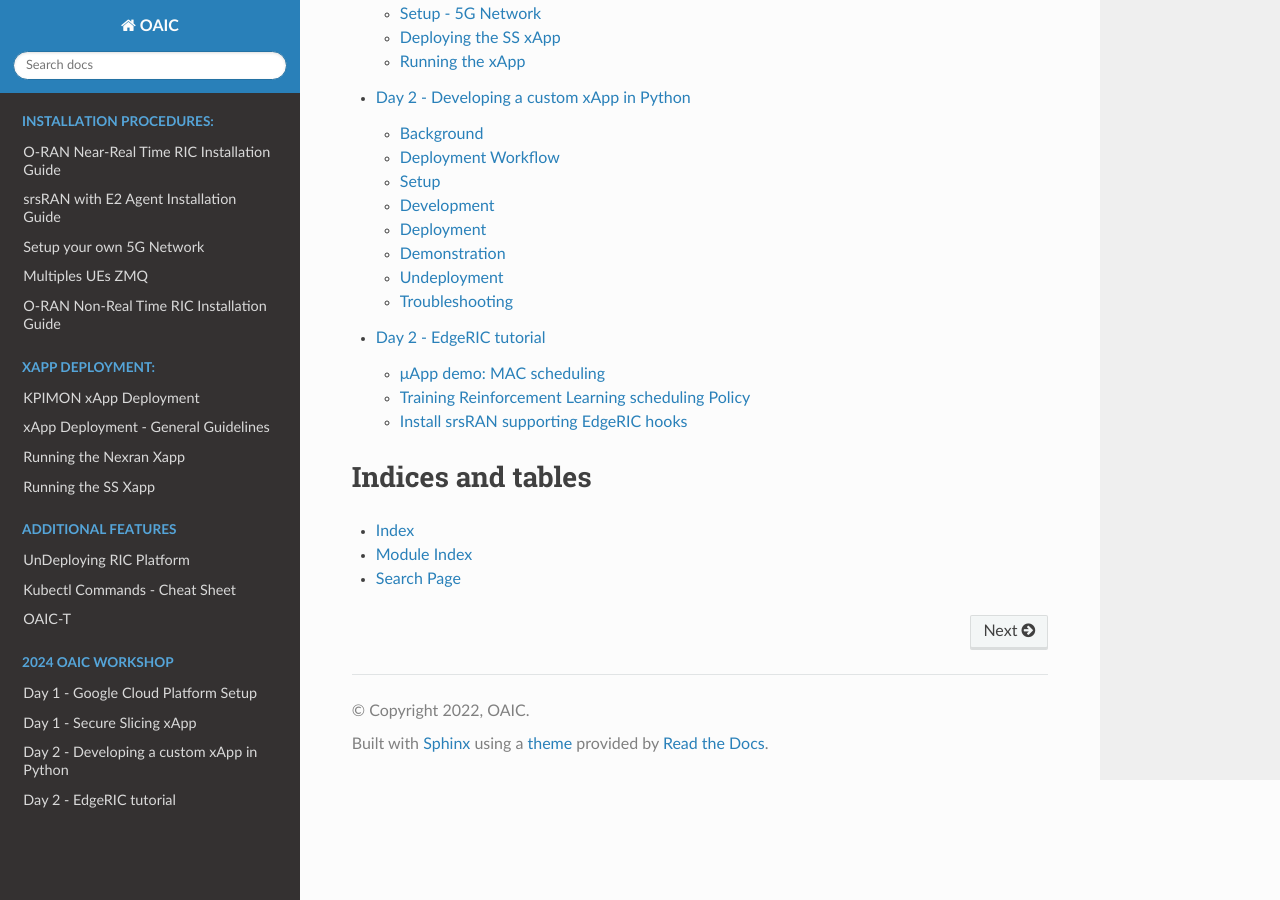
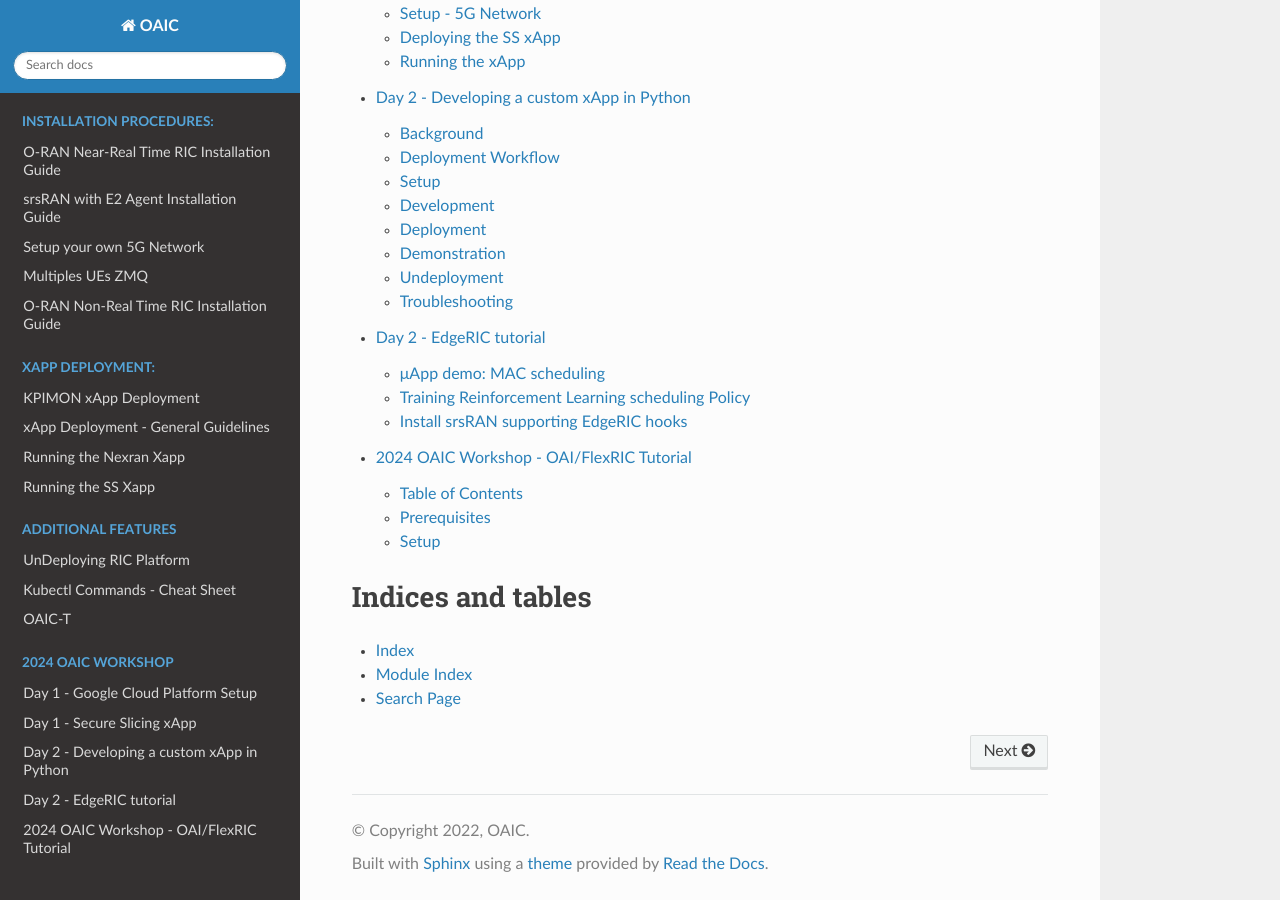
Before and after one commit to openaicellular/oaic, a Sphinx documentation site: the page built from docs/source/index.rst, in a window 1280 px wide and 900 px high, scrolled down 2270 px. Built offline with Sphinx 7.4.7 and the Read the Docs theme 2.0.0, drawn with Linux system fonts in a browser that asks for light colours; pages that are not in the unit, such as notebooks, are missing from menus.

Commit message:
Update index.rst

```diff
--- a/docs/source/index.rst
+++ b/docs/source/index.rst
@@ -58,6 +58,7 @@ Welcome to OAIC's documentation!
    2024_workshop_ss.rst
    xapp_python.rst
    edgeric-workshop-tutorial.rst
+   OAIC-2024-Workshop-oai-flexric-documentation.rst
 
 Indices and tables
 ==================
```
